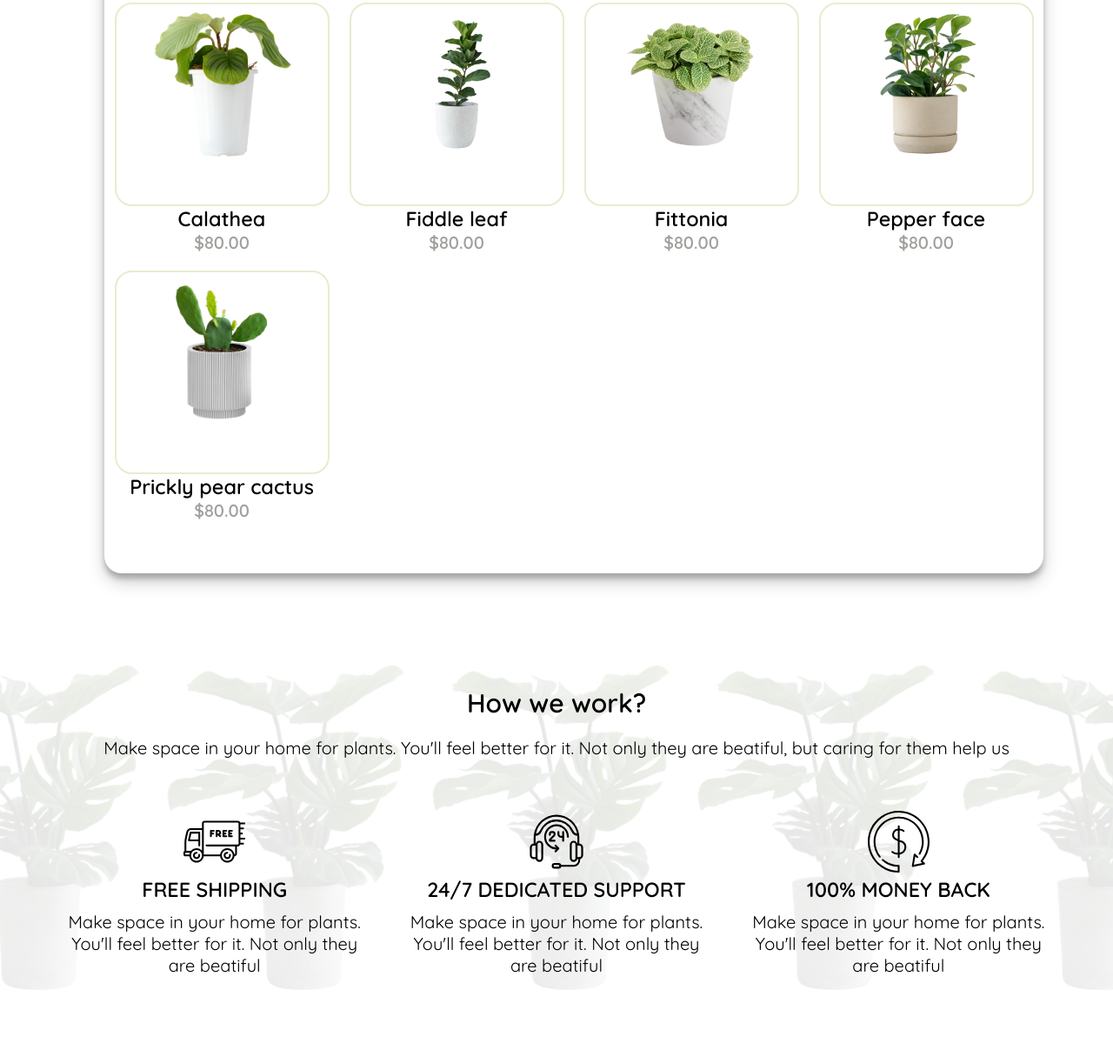
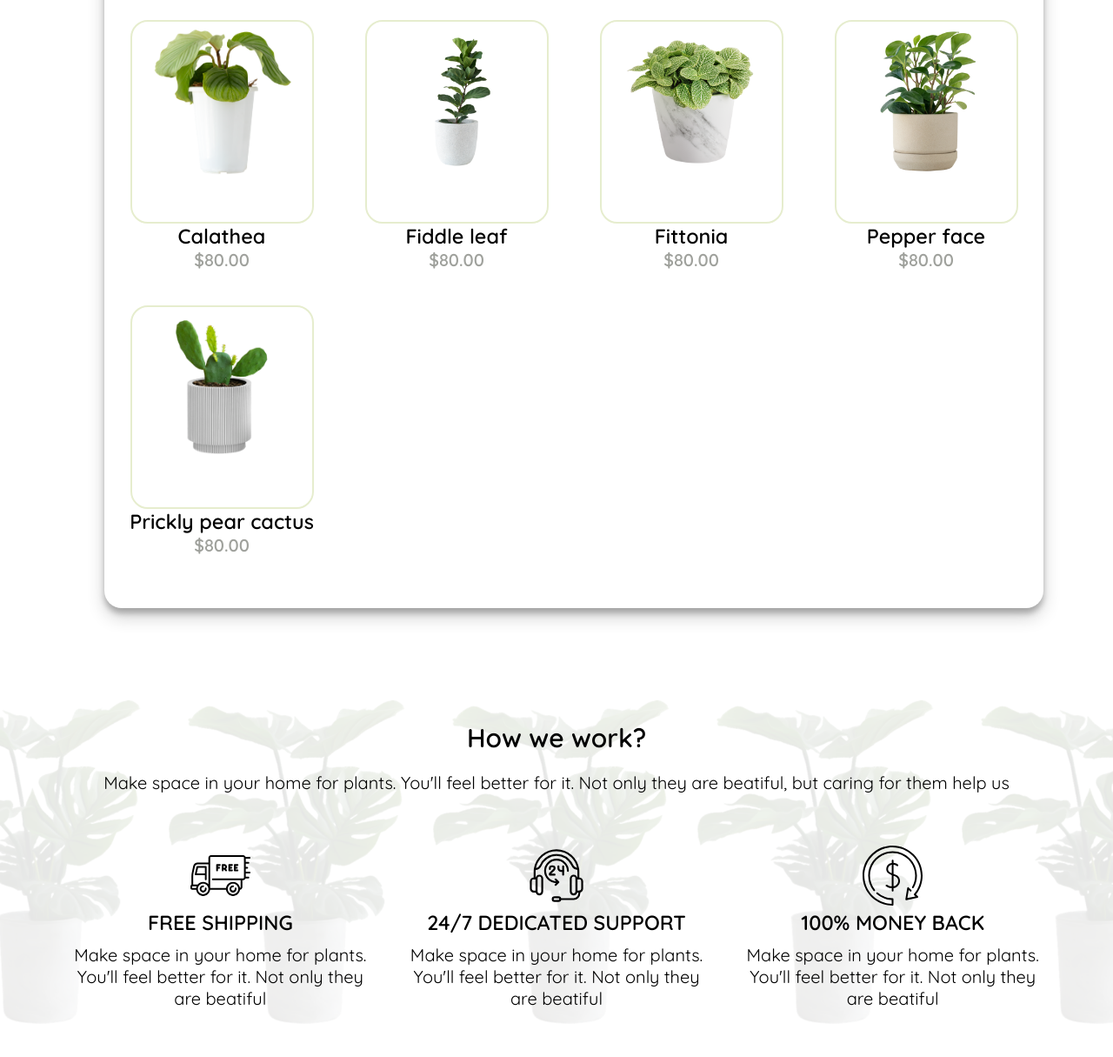
Before and after one commit to namiranda/tree-house, a plain HTML site: page index.html in a window 1280 px wide. Shown: the part 1655-2870 px from the top of the page at 87% size. Before the commit the page ends 2847 px from the top, so only its background shows below. Drawn offline with nearby package versions, Linux system fonts and the light colour scheme.

Commit message:
cambios menores

```diff
--- a/style.css
+++ b/style.css
@@ -221,6 +221,7 @@ section h2 {
     }
     header {
         background-image: url(assets/Plants.png);
+        height: 70vh;
     }
     .about {
         grid-template-columns: 75% 25%;
@@ -239,6 +240,15 @@ section h2 {
     }
     .shop .card {
         width: 50%;
+        padding: 1rem;
+        box-sizing: border-box;
+    }
+    .shop .card:nth-of-type(2n){
+        padding-right: 0;
+    }
+    .info{
+        padding-left: 3rem;
+        padding-right: 3rem;
     }
 }
 
@@ -288,6 +298,9 @@ section h2 {
 
     .shop .card {
         width: 33%;
+    }
+    .shop .card:nth-of-type(2n){
+        padding-right: 1rem;
     }
     .shop .text-container{
         width: 60%;
```
